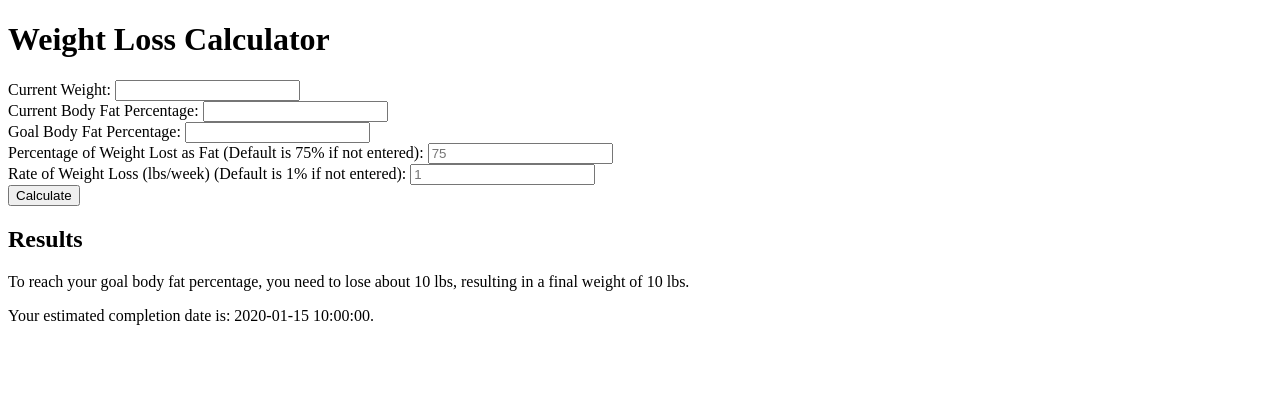
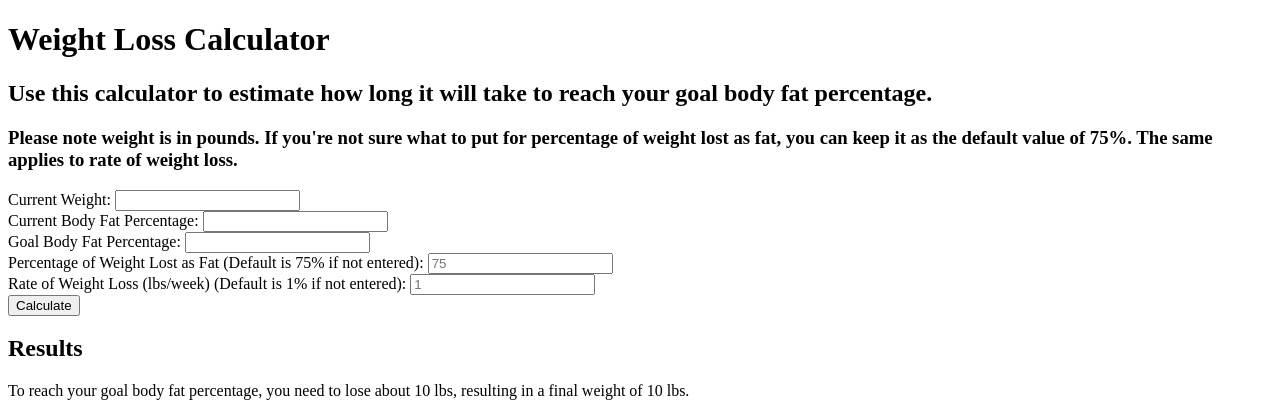
Before and after one commit to shawncheng8/cutting-calculator, a Flask app: template templates/index.html in a window 1280 px wide. Shown: the top 417 px of the page. Run offline with Flask 3, Linux system fonts and the light colour scheme; the template is opened without the code that fills it: most values are stand-ins (such as "Sample title", 1, 10 or a date in 2020).

Commit message:
Update index.html

```diff
--- a/templates/index.html
+++ b/templates/index.html
@@ -5,6 +5,8 @@
 </head>
 <body>
     <h1>Weight Loss Calculator</h1>
+    <h2>Use this calculator to estimate how long it will take to reach your goal body fat percentage.</h2>
+    <h3>Please note weight is in pounds. If you're not sure what to put for percentage of weight lost as fat, you can keep it as the default value of 75%. The same applies to rate of weight loss.</h3>
     <form action="/calculate" method="post">
         Current Weight: <input type="text" name="current_weight"><br>
         Current Body Fat Percentage: <input type="text" name="current_bf_perc"><br>
```
